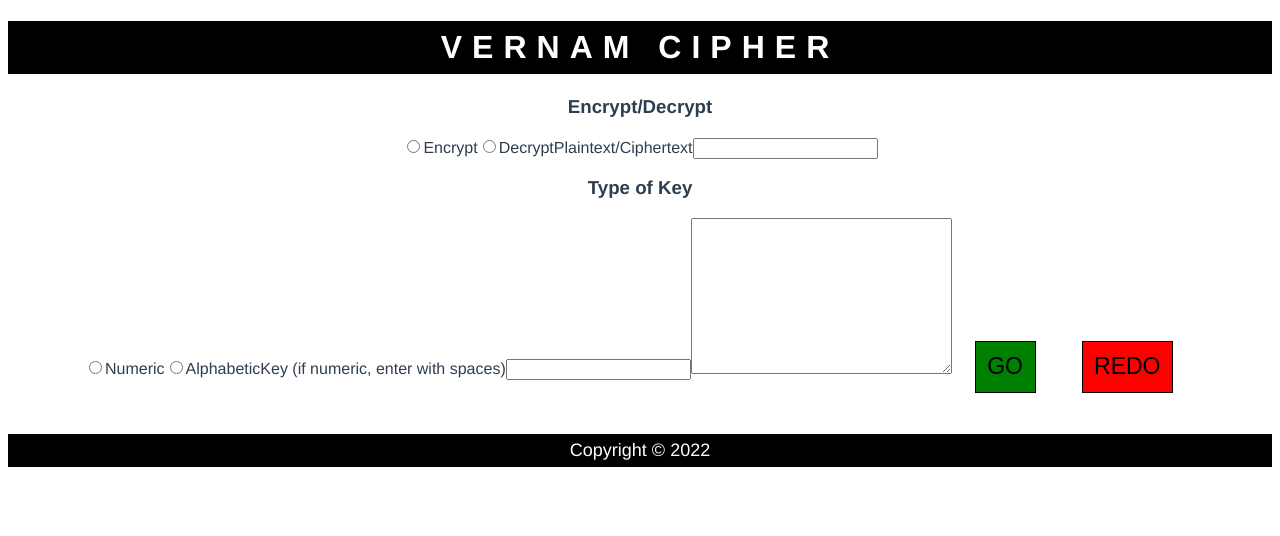
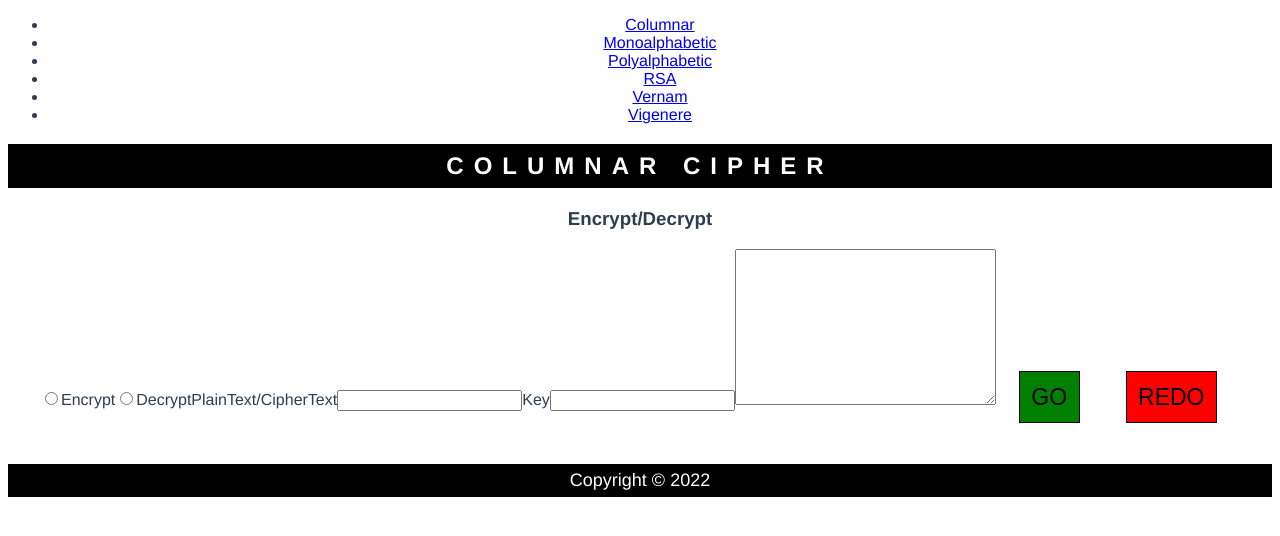
Before and after one commit to koPryce/cryptography-vue, a Vue app: page /#/columnar in a window 1280 px wide. Shown: the top 536 px of the page. Built offline with nearby package versions, Linux system fonts and the light colour scheme.

Commit message:
Added Tab Links

```diff
--- a/src/App.vue
+++ b/src/App.vue
@@ -4,13 +4,21 @@
     <router-link to="/about">About</router-link>
   </div>
   <router-view/> -->
-  <div class="container">
-    <!-- <RSA/> -->
-    <!-- <Monoalphabetic/> -->
-    <Vernam/>
+  <nav>
+    <ul>
+      <li><router-link to="/columnar">Columnar</router-link></li>
+      <li><router-link to="/monoalphabetic">Monoalphabetic</router-link></li>
+      <li><router-link to="/polyalphabetic">Polyalphabetic</router-link></li>
+      <li><router-link to="/rsa">RSA</router-link></li>
+      <li><router-link to="/vernam">Vernam</router-link></li>
+      <li><router-link to="/vigenere">Vigenere</router-link></li>
+    </ul>
+  </nav>
+  <section class="container">
+    <router-view></router-view>
     <Footer/>
 
-  </div>
+  </section>
 </template>
 
 <script>
--- a/src/router/index.js
+++ b/src/router/index.js
@@ -1,5 +1,4 @@
 import { createRouter, createWebHashHistory } from 'vue-router'
-// import Home from '../views/Home.vue'
 import Columnar from '../views/Columnar.vue'
 import Monoalphabetic from '../views/Monoalphabetic.vue'
 import Polyalphabetic from '../views/Polyalphabetic.vue'
--- a/src/views/Columnar.vue
+++ b/src/views/Columnar.vue
@@ -157,12 +157,7 @@ export default {
 
                 const tempArray = this.key.split("");
                 let key = this.key.charAt(min_idx);
-                const newTempArray = tempArray.map(function(letter){
-                    if(letter === key){
-                        return letter = letter.toLowerCase();
-                    }
-                    return letter;
-                });
+                const newTempArray = tempArray.map(letter => (letter === key) ? letter = letter.toLowerCase(): letter);
 
                 this.key = "";
                 for(let i of newTempArray) {
```
